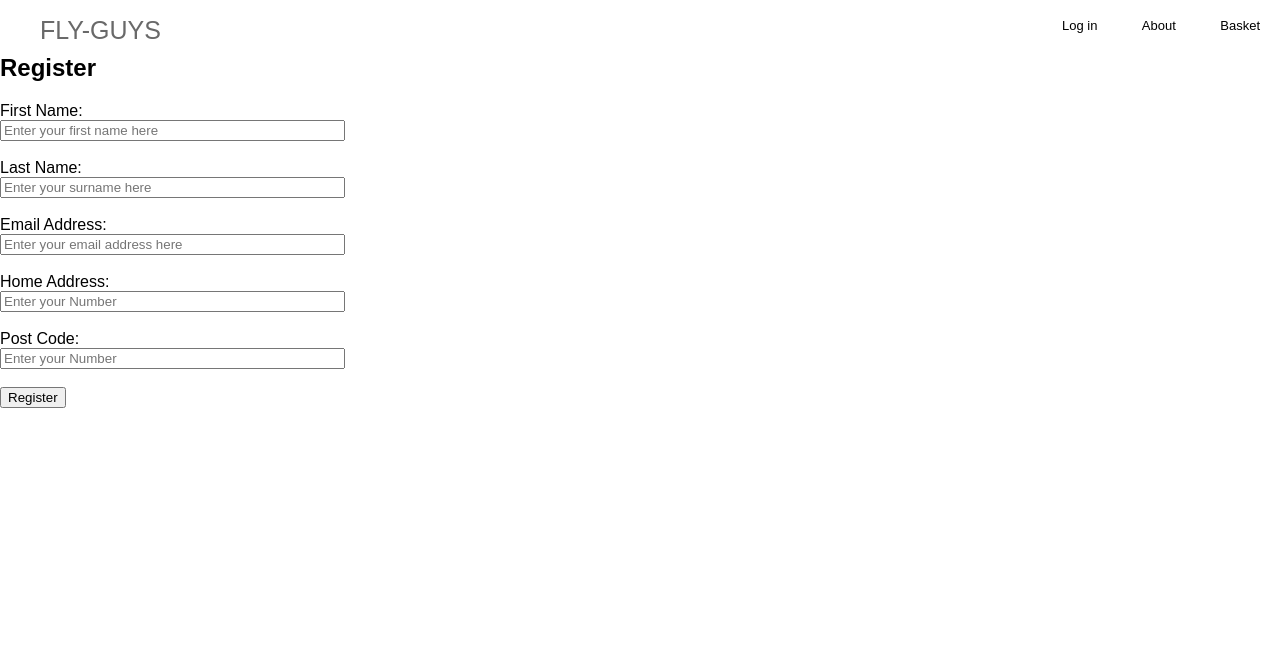
After one commit to DemboJeremias/flightby2, a PHP site: page /register.php in a window 1280 px wide. The commit adds this page. Shown: the top 648 px of the page. Run offline with PHP 8.4, Linux system fonts and the light colour scheme; some libraries are stand-ins or nearby versions.

Commit message:
Creation of register page

```diff
--- a/login.php
+++ b/login.php
@@ -16,10 +16,10 @@
                 <br><br>
                 <input type="submit" value="Login">
                 <br><br>
-                <p>Not got an account? Register <a href="sign_up.php">HERE</a> </p>
-                <p>Forgotten your password <a href="forgot.php">Click HERE</a> to reset</p>
+                <p> Register <a href="register.php">Click Here</a> </p>
+                <p>Forgotten password <a href="forgot.php">Click Here</a></p>
             </form>
-        </div>
+
     </div
 
 
--- /dev/null
+++ b/register.php
@@ -0,0 +1,32 @@
+<?php require_once 'include\header.php'; ?>
+
+<div class="col-lg-15 col-m12">
+
+        <h2>Register</h2>
+        <form method="post" action="register.php">
+            <label>First Name:</label>
+            <br>
+            <input type="text" size="40" name="firstname" placeholder="Enter your first name here">
+            <br><br>
+            <label>Last Name:</label>
+            <br>
+            <input type="text" size="40" name="surname" placeholder="Enter your surname here">
+            <br><br>
+            <label>Email Address:</label>
+            <br>
+            <input type="email" size="40" name="email" placeholder="Enter your email address here">
+            <br><br>
+            <label>Home Address:</label>
+            <br>
+            <input type="text" size="40" phone="phonenumber" placeholder="Enter your Number">
+            <br><br>
+            <label>Post Code:</label>
+            <br>
+            <input type="text" size="40" phone="postcode" placeholder="Enter your Number">
+            <br><br>
+            <input type="submit" value="Register">
+        </form>
+</div>
+
+
+<?php require_once 'include\_footer.php'; ?>
```
